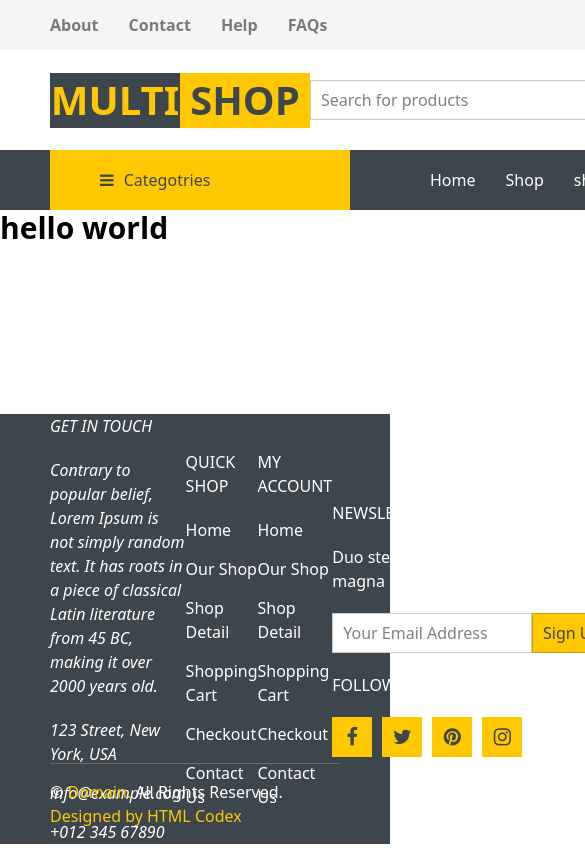
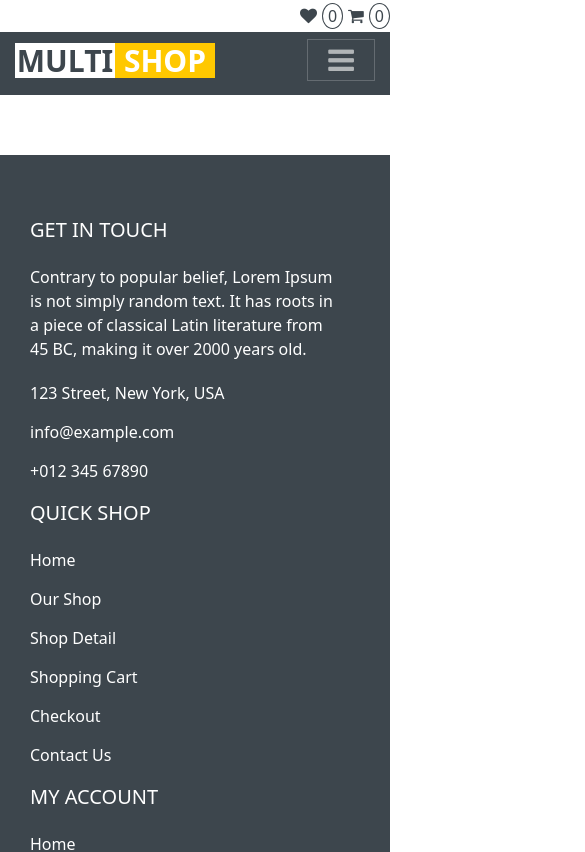
Before and after one commit to jamilu-jibrilla/e-commmerce-store, a React (Create React App) app: page / in a window 390 px wide. Shown: the top 852 px of the page, 585 px wide, since content can reach past the window. Built offline with nearby package versions, Linux system fonts and the light colour scheme.

Commit message:
mobile responsiveness (#14)

```diff
--- a/src/App.css
+++ b/src/App.css
@@ -10,12 +10,24 @@
   --yellow: hsl(47, 100%, 50%);
   --grey: hsl(0, 0%, 96%);
   --dark-grey: #6a6a6a;
-    --blue-grey: #3D464D;
+  --blue-grey: #3d464d;
   --white: #ffff;
-    --black: rgba(0, 0, 0, 0.5);
+  --black: #6c757d;
   --very-light-black: rgba(0, 0, 0, 0.2);
 
   --multi-shop-height: 50px;
+}
+
+.none {
+  display: none;
+}
+
+.pages {
+  background: var(--yellow);
+}
+
+.hamburger {
+  display: none;
 }
 
 ul {
@@ -35,9 +47,8 @@ header {
 /* ---------------- top navigation ------------------ */
 .top-nav {
   background-color: var(--grey);
-    display: grid;
-    grid-template-columns: 3fr 1fr;
-    grid-template-rows: 50px;
+  display: flex;
+  padding: 10px 0px;
 }
 
 .about {
@@ -47,10 +58,9 @@ header {
   gap: 30px;
 }
 
-.about>a,
-.auth>a {
+.about > a,
+.auth > a {
   color: var(--black);
-    font-weight: 600;
 }
 
 .auth {
@@ -70,13 +80,13 @@ header {
 
 /* ---------------- end navigation ------------------ */
 
-
 /* ---------------- search bar ------------------ */
 
 .middle-nav {
   display: flex;
   align-items: center;
-    height: 100px;
+  height: 50px;
+  margin: 15px 0px;
   justify-content: space-between;
   background-color: var(--white);
 }
@@ -89,7 +99,7 @@ header {
 .multi,
 .shop {
   width: 130px;
-    height: 55px;
+  height: 50px;
   display: flex;
   align-items: center;
   justify-content: center;
@@ -108,7 +118,7 @@ header {
 }
 
 .search-bar {
-    width: 400px;
+  width: 370px;
   height: 40px;
   padding-left: 10px;
   border: 1px solid var(--very-light-black);
@@ -121,8 +131,6 @@ header {
 
 .search-bar::placeholder {
   font-size: 16px;
-    color: var(--black);
-    font-weight: 500;
 }
 
 .middle-nav button {
@@ -139,14 +147,13 @@ header {
   flex-direction: column;
 }
 
-.customer-service>li:nth-child(1) {
+.customer-service > li:nth-child(1) {
   color: var(--black);
-    font-size: 20px;
-    font-weight: 500;
+  font-size: 1.2rem;
 }
 
-.customer-service>li:nth-child(2) {
-    font-size: 25px;
+.customer-service > li:nth-child(2) {
+  font-size: 1.25rem;
   font-weight: 700;
   color: var(--blue-grey);
 }
@@ -157,6 +164,7 @@ header {
 .main-nav {
   display: flex;
   gap: 30px;
+  position: relative;
   align-items: center;
 }
 
@@ -164,7 +172,7 @@ header {
   color: var(--white);
 }
 
-.main-nav>li:nth-child(1) {
+.main-nav > li:nth-child(1) {
   color: var(--blue-grey);
   background-color: var(--yellow);
   height: 60px;
@@ -172,26 +180,28 @@ header {
   display: flex;
   align-items: center;
   gap: 10px;
-    position: relative;
   font-size: 16px;
   font-weight: 500;
+  cursor: pointer;
 }
 
 .categories {
   z-index: 2;
   position: absolute;
-    /* display: none; */
-    top: 80px;
-    width: 100%;
+  top: 60px;
+  width: inherit;
+  transition: all 2sec;
 }
 
-.categories>li {
-    border-bottom: 1px solid var(--black);
+.categories > li {
+  border-bottom: 1px solid rgba(0, 0, 0, 0.1);
   height: 50px;
   display: flex;
   align-items: center;
   padding-left: 30px;
-    visibility: hidden;
+  background: white;
+  color: rgba(0, 0, 0, 0.5);
+  font-weight: normal;
 }
 
 nav {
@@ -206,18 +216,23 @@ nav {
   align-items: center;
   gap: 30px;
 }
+.cart li span {
+  color: white;
+  padding: 0px 4px;
+  border: 1px solid white;
+  border-radius: 50%;
+  margin-left: 5px;
+  font-weight: normal;
+}
 
-.cart>li>i {
+.cart > li > i {
   color: var(--yellow);
-    font-size: 20px;
+  font-size: 17px;
 }
 
 /* --------------------------- end navigation bar ---------------------- */
 
-
-
 /* ------------------------------- footer ---------------------------------- */
-
 
 footer {
   position: absolute;
@@ -239,7 +254,11 @@ footer {
   align-items: center;
 }
 
-.email-signup>input {
+.footer-top h3 {
+  font-size: 1.25rem;
+  font-weight: 500;
+}
+.email-signup > input {
   width: 200px;
   height: 40px;
   padding-left: 10px;
@@ -247,7 +266,7 @@ footer {
   outline: none;
 }
 
-.email-signup>input::placeholder {
+.email-signup > input::placeholder {
   font-size: 16px;
   color: var(--black);
   font-weight: 500;
@@ -257,7 +276,7 @@ footer {
   display: flex;
 }
 
-.email-signup>button {
+.email-signup > button {
   height: 40px;
   width: 80px;
   background-color: var(--yellow);
@@ -275,7 +294,7 @@ footer {
   gap: 10px;
 }
 
-.social-media>li {
+.social-media > li {
   width: 40px;
   height: 40px;
   background-color: var(--yellow);
@@ -300,6 +319,7 @@ address,
 .newsletter {
   display: flex;
   flex-direction: column;
+  font-style: normal;
   gap: 20px;
   justify-content: center;
 }
@@ -313,13 +333,162 @@ address,
   gap: 20px;
 }
 
-.quick-shop>ul,
-.my-account>ul,
+.quick-shop > ul,
+.my-account > ul,
 .addy {
   display: flex;
   flex-direction: column;
   gap: 15px;
 }
 
+/* ------------------------------- end footer ---------------------------------- */
 
-/* ------------------------------- end footer ---------------------------------- */
+/* ------------------------------- mobile responsiveness ---------------------------------- */
+@media screen and (max-width: 500px) {
+  .hamburger {
+    display: block;
+    font-size: 30px;
+    font-weight: normal;
+    color: rgba(255, 255, 255, 0.6);
+    border: 1px solid rgba(255, 255, 255, 0.2);
+    padding: 5px 20px;
+    margin-left: auto;
+    margin-top: 10px;
+  }
+
+  footer {
+    position: relative;
+    padding: 60px 50px 0px 30px;
+    color: var(--white);
+  }
+
+  .footer-top {
+    grid-template-columns: 1fr;
+    border-bottom: 1px solid var(--dark-grey);
+    height: auto;
+    align-items: flex-start;
+  }
+
+  .quick-shop,
+  .my-account,
+  .newsletter {
+    display: flex;
+    flex-direction: column;
+    align-items: flex-start;
+    margin-top: 15px;
+    gap: 20px;
+  }
+
+  /* ---------------- top navigation ------------------ */
+  .top-nav {
+    display: none;
+  }
+  /* ---------------- end navigation ------------------ */
+
+  /* ---------------- search bar ------------------ */
+
+  .middle-nav {
+    display: flex;
+    align-items: center;
+    justify-content: space-between;
+    height: 80px;
+    padding: 15px;
+    background-color: var(--blue-grey);
+    margin: 0px;
+    margin-top: 15px;
+  }
+
+  .middle-nav ul {
+    display: flex;
+    align-items: center;
+  }
+
+  .multi,
+  .shop {
+    width: 100px;
+    height: 35px;
+    display: flex;
+    align-items: center;
+    justify-content: center;
+    font-size: 30px;
+    font-weight: 700;
+    margin-top: 10px;
+  }
+
+  .shop {
+    background-color: var(--yellow);
+    color: white;
+  }
+
+  .multi {
+    background-color: white;
+    color: var(--blue-grey);
+  }
+
+  .search-bar {
+    display: none;
+  }
+
+  .middle-nav button {
+    display: none;
+  }
+
+  .middle-nav .customer-service {
+    display: none;
+  }
+
+  /* ---------------- end search bar ------------------ */
+
+  /* --------------------------- navigation bar ---------------------- */
+  nav {
+    background: (var(--white));
+  }
+  .main-nav {
+    display: flex;
+    gap: 30px;
+    padding: 0px 15px;
+    align-items: flex-start;
+    justify-content: flex-start;
+    flex-direction: column;
+    width: 100%;
+    height: 300px;
+    background-color: var(--blue-grey);
+    display: none;
+  }
+
+  .push-left,
+  .push-right {
+    margin: 0px 0px;
+  }
+
+  .main-nav .first-child {
+    display: none !important;
+  }
+
+  .cart {
+    display: flex;
+    align-items: center;
+    justify-content: flex-end;
+    gap: 5px;
+    padding: 4px 0px;
+
+    position: absolute;
+    background: white;
+    width: 100%;
+    top: 0;
+  }
+  .cart li span {
+    color: var(--blue-grey);
+    padding: 1px 5px;
+    border: 1px solid var(--blue-grey);
+    border-radius: 50%;
+    margin-left: 5px;
+  }
+
+  .cart > li > i {
+    color: var(--blue-grey);
+    font-size: 17px;
+  }
+
+  /* --------------------------- end navigation bar ---------------------- */
+}
--- /dev/null
+++ b/src/components/Dropdown.js
@@ -0,0 +1,72 @@
+import { useState } from "react";
+
+const Dropdown = () => {
+  let [showNav, setShowNav] = useState(false);
+  const handeleDisplay = () => {
+    setShowNav((prev) => !prev);
+  };
+  return (
+    <div class="dropdown relative inline-block text-left">
+      <div>
+        <button
+          type="button"
+          class="inline-flex w-full text-white  text-sm font-medium     "
+          id="menu-button"
+          aria-expanded="true"
+          aria-haspopup="true"
+          onClick={handeleDisplay}
+        >
+          Pages
+          <svg
+            class="-mr-1 ml-2 h-5 w-5"
+            xmlns="http://www.w3.org/2000/svg"
+            viewBox="0 0 20 20"
+            fill="currentColor"
+            aria-hidden="true"
+          >
+            <path
+              fillRule="evenodd"
+              d="M5.293 7.293a1 1 0 011.414 0L10 10.586l3.293-3.293a1 1 0 111.414 1.414l-4 4a1 1 0 01-1.414 0l-4-4a1 1 0 010-1.414z"
+              clip-rule="evenodd"
+            />
+          </svg>
+        </button>
+      </div>
+
+      <div
+        class={` ${
+          showNav ? "" : "none"
+        } origin-top-right absolute left-0 mt-5 w-40 pages  shadow-lg  ring-1 ring-black ring-opacity-5 focus:outline-none`}
+        role="menu"
+        aria-orientation="vertical"
+        aria-labelledby="menu-button"
+        tabindex="-1"
+      >
+        <div class="p-1" role="none">
+          <a
+            href="#"
+            class="text-black hover:bg-white block px-4 py-2 text-sm"
+            role="menuitem"
+            tabindex="-1"
+            id="menu-item-0"
+            style={{ color: "black" }}
+          >
+            Shopping Cart
+          </a>
+          <a
+            href="#"
+            class="text-black hover:bg-white bg block px-4 py-2 text-sm"
+            role="menuitem"
+            tabindex="-1"
+            id="menu-item-1"
+            style={{ color: "black" }}
+          >
+            Checkout
+          </a>
+        </div>
+      </div>
+    </div>
+  );
+};
+
+export default Dropdown;
--- a/src/components/middle-nav.js
+++ b/src/components/middle-nav.js
@@ -1,24 +1,27 @@
-
-
 const MiddleNav = () => {
   return (
-
-        <div className="middle-nav" >
-            <ul className='push-left'>
-                <span className='multi'>MULTI</span>
-                <span className='shop'>SHOP</span>
+    <div className="middle-nav">
+      <ul className="push-left">
+        <span className="multi">MULTI</span>
+        <span className="shop">SHOP</span>
       </ul>
+      <i className="fa fa-bars hamburger"></i>
       <ul>
-                <input type="email" className='search-bar' placeholder='Search for products' />
-                <button type="submit"><i class="fa fa-search"></i></button>
+        <input
+          type="email"
+          className="search-bar"
+          placeholder="Search for products"
+        />
+        <button type="submit">
+          <i className="fa fa-search"></i>
+        </button>
       </ul>
       <ul className="customer-service push-right">
         <li>Customer Service</li>
         <li>+91 485 3462</li>
       </ul>
-        </div >
-
+    </div>
   );
-}
+};
 
 export default MiddleNav;
--- a/src/components/navigation.js
+++ b/src/components/navigation.js
@@ -1,13 +1,18 @@
 import { Link } from "react-router-dom";
+import { useState } from "react";
+import Dropdown from "./Dropdown";
 
 const Navbar = () => {
+  let [showNav, setShowNav] = useState(false);
+  const handeleDisplay = () => {
+    setShowNav((prev) => !prev);
+  };
   return (
     <nav>
       <ul className="main-nav">
-        <li className="push-left">
-          {" "}
+        <li onClick={handeleDisplay} className="first-child push-left">
           <i className="fa fa-bars push-left"></i> Categotries
-          <ul className="categories">
+          <ul className={` ${showNav ? "" : "none"} categories`}>
             <li>Dresses</li>
             <li>Shirts</li>
             <li>Jeans</li>
@@ -26,6 +31,9 @@ const Navbar = () => {
         <Link to="/contact">
           <li>shop Detail</li>
         </Link>
+        <li>
+          <Dropdown />
+        </li>
         <Link to="/">
           <li>Contact</li>
         </Link>
@@ -34,9 +42,11 @@ const Navbar = () => {
       <ul className="cart">
         <li>
           <i className="fa fa-heart"></i>
+          <span>0</span>
         </li>
         <li className="push-right">
           <i className="fa fa-shopping-cart"></i>
+          <span>0</span>
         </li>
       </ul>
     </nav>
--- a/src/components/top-nav.js
+++ b/src/components/top-nav.js
@@ -1,4 +1,5 @@
 import { Link } from "react-router-dom";
+import Dropdown from "./Dropdown";
 
 const TopNav = () => {
   return (
--- a/src/screens/home.js
+++ b/src/screens/home.js
@@ -4,7 +4,7 @@ const Home = () => {
   return (
     <>
       <Header />
-      <h1 className="text-3xl h-12 font-bold">hello world</h1>
+      {/* <h1 className="text-3xl h-12 font-bold">hello world</h1> */}
       <Footer />
     </>
   );
```
Lines whose indentation alone changed are shown as unchanged.
